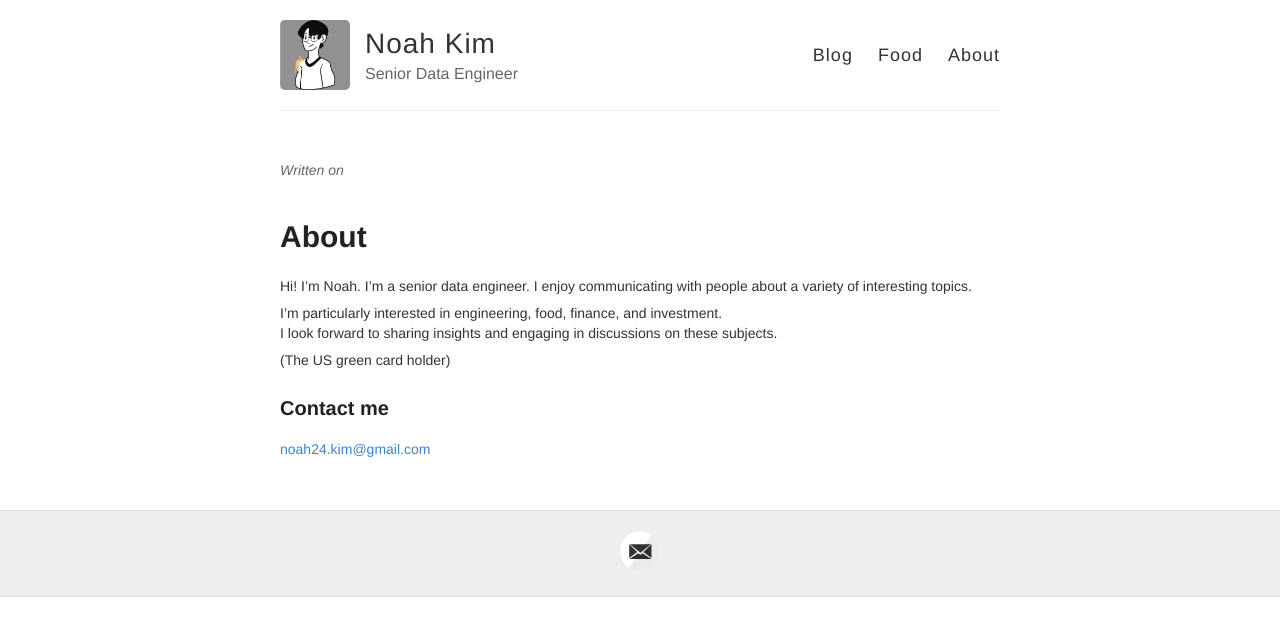
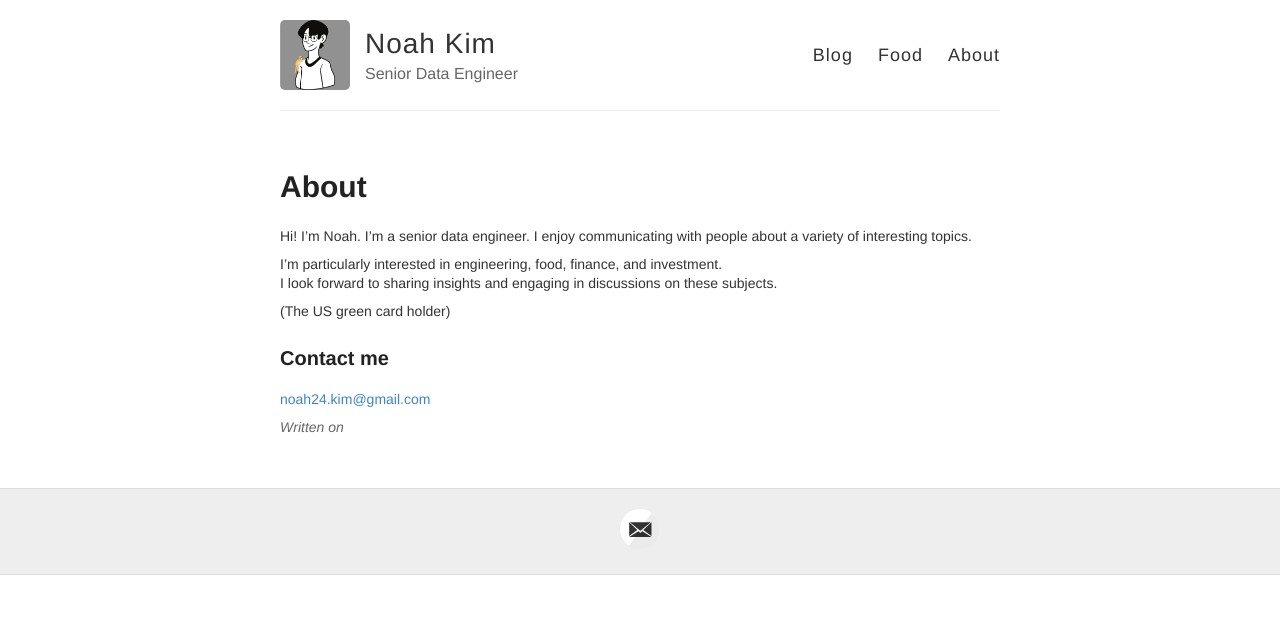
Before and after one commit to noahtjkim/noahtjkim.github.io, a Jekyll site: the page built from about.md, in a window 1280 px wide. Shown: the top 636 px of the page. Built offline with Jekyll 4.4.1, drawn with Linux system fonts in a browser that asks for light colours.

Commit message:
Update page.html

```diff
--- a/_layouts/page.html
+++ b/_layouts/page.html
@@ -3,13 +3,12 @@ layout: default
 ---
 
 <article class="page">
-  <div class="date">
-    Written on {{ page.date | date: "%B %e, %Y" }}
-  </div>
-
   <h1>{{ page.title }}</h1>
 
   <div class="entry">
     {{ content }}
   </div>
+  <div class="date">
+    Written on {{ page.date | date: "%B %e, %Y" }}
+  </div>
 </article>
```
